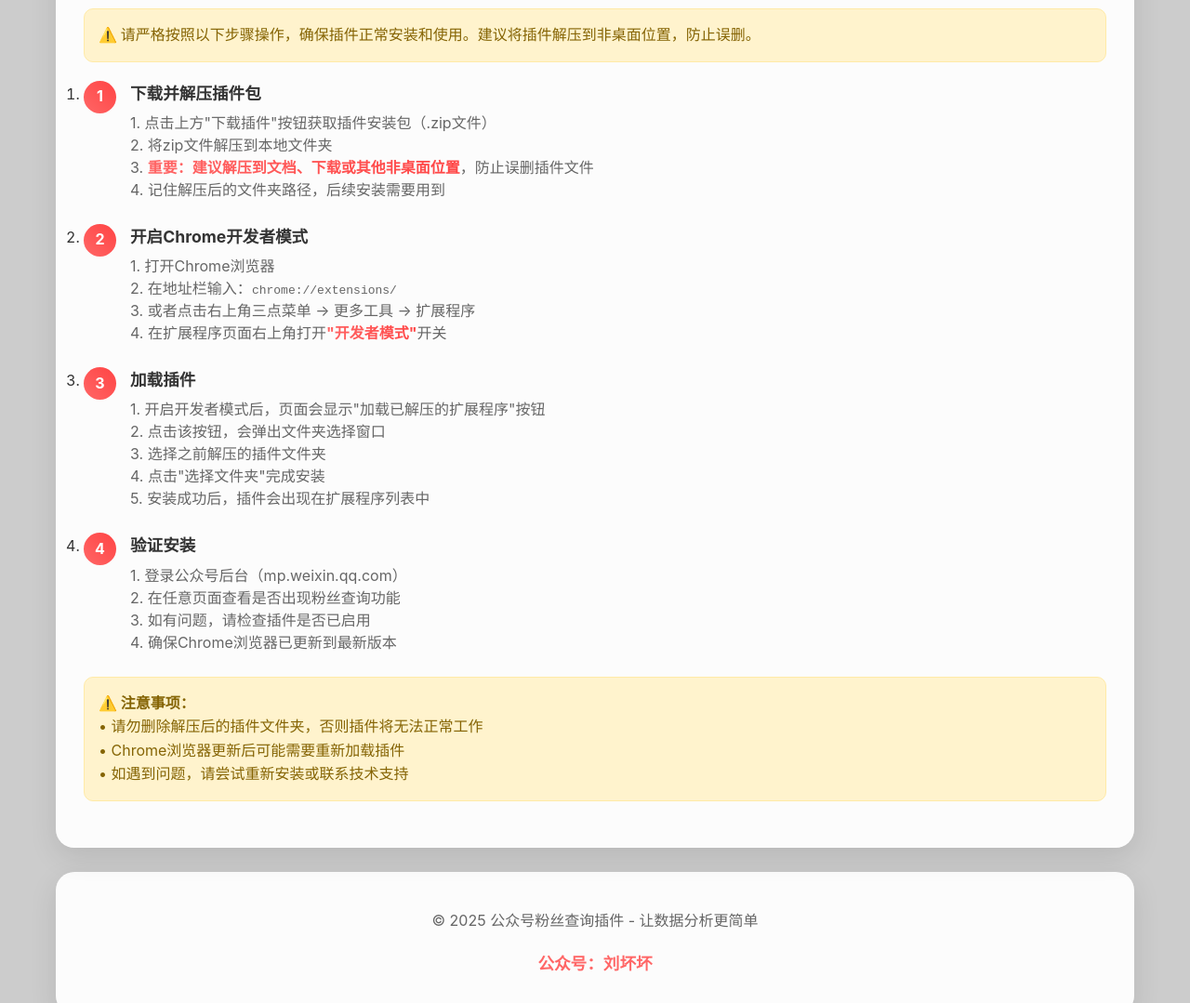
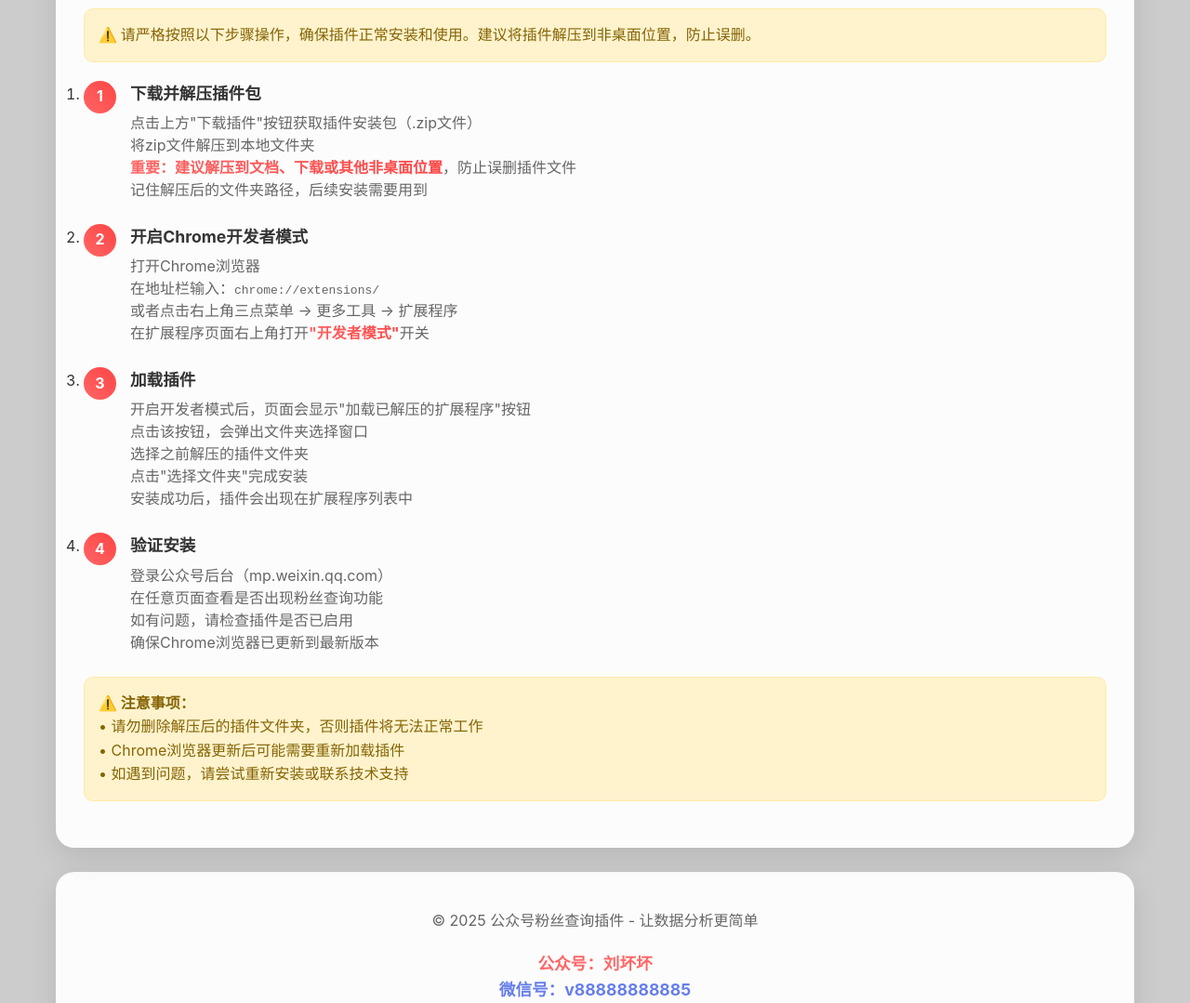
Before and after one commit to CheoLiuys/gzh_fans_server, a website: page index.html in a window 1280 px wide. Shown: the part 560-1639 px from the top of the page at 93% size. Drawn offline with Linux system fonts and the light colour scheme.

Commit message:
优化页面显示：修复序号重复并添加联系方式
- 修复安装教程中 li 标签的重复序号问题
- 移除手动编号，保留 CSS 自动生成的序号
- 在页面底部添加微信号联系方式：v88888888885
- 优化页面布局和用户体验
- 保持整体设计风格一致

```diff
--- a/index.html
+++ b/index.html
@@ -280,41 +280,41 @@
                 <li>
                     <div class="step-title">下载并解压插件包</div>
                     <div class="step-description">
-                        1. 点击上方"下载插件"按钮获取插件安装包（.zip文件）<br>
-                        2. 将zip文件解压到本地文件夹<br>
-                        3. <span class="highlight">重要：建议解压到文档、下载或其他非桌面位置</span>，防止误删插件文件<br>
-                        4. 记住解压后的文件夹路径，后续安装需要用到
+                        点击上方"下载插件"按钮获取插件安装包（.zip文件）<br>
+                        将zip文件解压到本地文件夹<br>
+                        <span class="highlight">重要：建议解压到文档、下载或其他非桌面位置</span>，防止误删插件文件<br>
+                        记住解压后的文件夹路径，后续安装需要用到
                     </div>
                 </li>
 
                 <li>
                     <div class="step-title">开启Chrome开发者模式</div>
                     <div class="step-description">
-                        1. 打开Chrome浏览器<br>
-                        2. 在地址栏输入：<code>chrome://extensions/</code><br>
-                        3. 或者点击右上角三点菜单 → 更多工具 → 扩展程序<br>
-                        4. 在扩展程序页面右上角打开<span class="highlight">"开发者模式"</span>开关
+                        打开Chrome浏览器<br>
+                        在地址栏输入：<code>chrome://extensions/</code><br>
+                        或者点击右上角三点菜单 → 更多工具 → 扩展程序<br>
+                        在扩展程序页面右上角打开<span class="highlight">"开发者模式"</span>开关
                     </div>
                 </li>
 
                 <li>
                     <div class="step-title">加载插件</div>
                     <div class="step-description">
-                        1. 开启开发者模式后，页面会显示"加载已解压的扩展程序"按钮<br>
-                        2. 点击该按钮，会弹出文件夹选择窗口<br>
-                        3. 选择之前解压的插件文件夹<br>
-                        4. 点击"选择文件夹"完成安装<br>
-                        5. 安装成功后，插件会出现在扩展程序列表中
+                        开启开发者模式后，页面会显示"加载已解压的扩展程序"按钮<br>
+                        点击该按钮，会弹出文件夹选择窗口<br>
+                        选择之前解压的插件文件夹<br>
+                        点击"选择文件夹"完成安装<br>
+                        安装成功后，插件会出现在扩展程序列表中
                     </div>
                 </li>
 
                 <li>
                     <div class="step-title">验证安装</div>
                     <div class="step-description">
-                        1. 登录公众号后台（mp.weixin.qq.com）<br>
-                        2. 在任意页面查看是否出现粉丝查询功能<br>
-                        3. 如有问题，请检查插件是否已启用<br>
-                        4. 确保Chrome浏览器已更新到最新版本
+                        登录公众号后台（mp.weixin.qq.com）<br>
+                        在任意页面查看是否出现粉丝查询功能<br>
+                        如有问题，请检查插件是否已启用<br>
+                        确保Chrome浏览器已更新到最新版本
                     </div>
                 </li>
             </ol>
@@ -332,7 +332,8 @@
             <div class="footer-content">
                 <p>© 2025 公众号粉丝查询插件 - 让数据分析更简单</p>
                 <div class="contact">
-                    <span style="color: #FF6666; font-weight: bold; font-size: 1.1em;">公众号：刘坏坏</span>
+                    <span style="color: #FF6666; font-weight: bold; font-size: 1.1em;">公众号：刘坏坏</span><br>
+                    <span style="color: #667eea; font-weight: bold; font-size: 1.1em;">微信号：v88888888885</span>
                 </div>
             </div>
         </footer>
```
